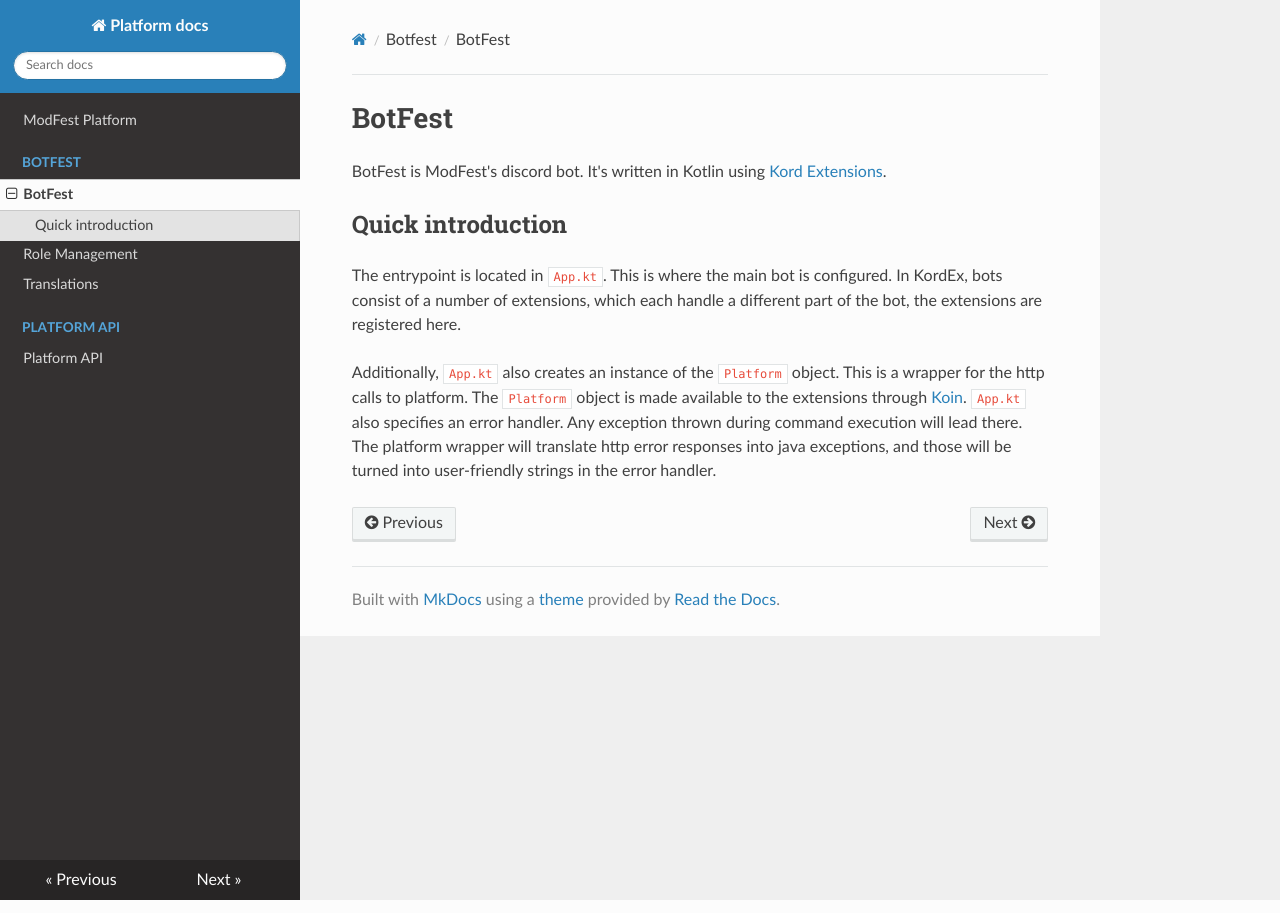
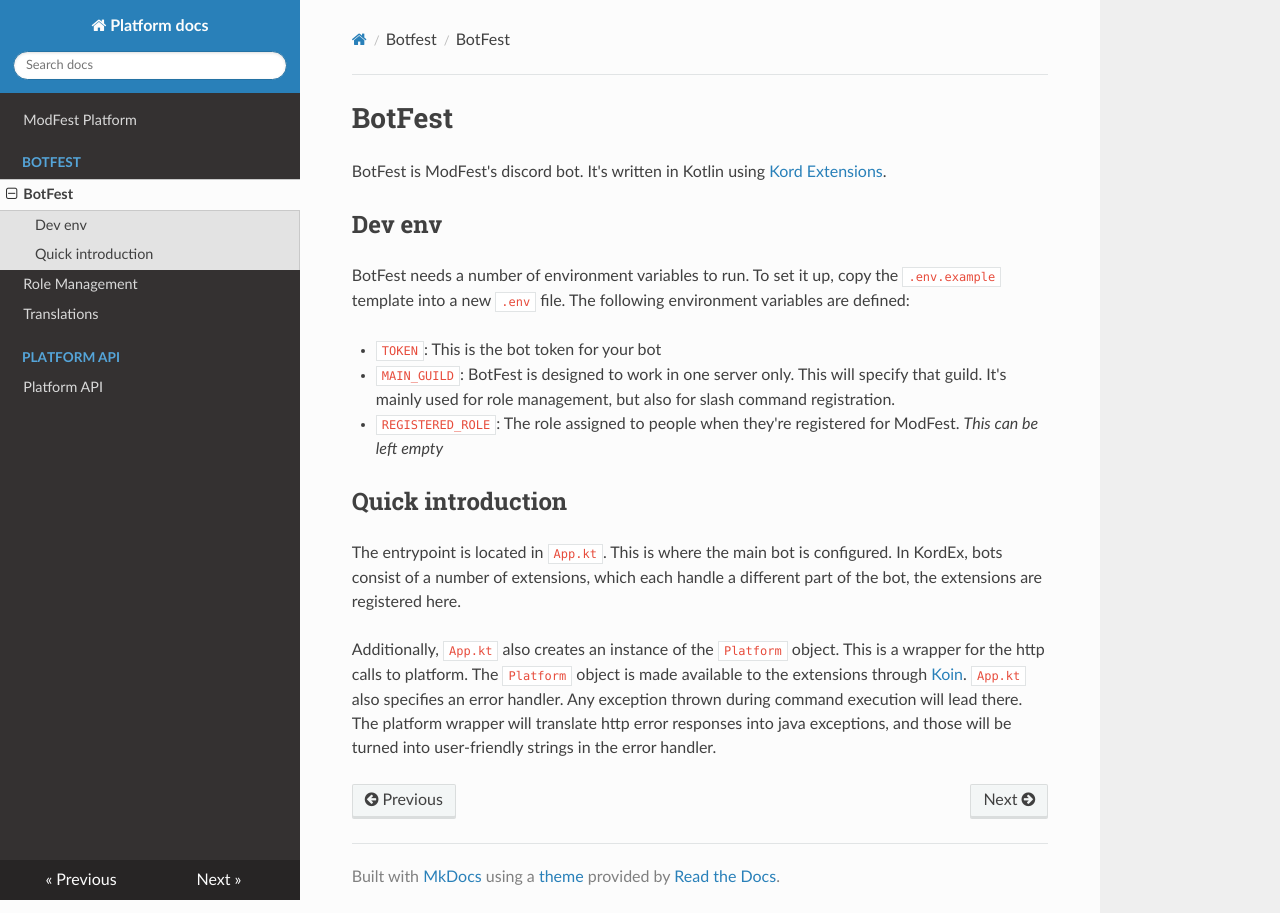
Before and after one commit to ModFest/platform, an MkDocs documentation site: the page built from docs/botfest/about.md, in a window 1280 px wide. Built offline with MkDocs 1.6.1, drawn with Linux system fonts in a browser that asks for light colours; nearby versions of some CDN libraries.

Commit message:
Allow REGISTERED_ROLE to be unset, document BotFest env variables

```diff
--- a/docs/botfest/about.md
+++ b/docs/botfest/about.md
@@ -1,6 +1,15 @@
 # BotFest
 
 BotFest is ModFest's discord bot. It's written in Kotlin using [Kord Extensions](https://kordex.dev/).
+
+## Dev env
+BotFest needs a number of environment variables to run. To set it up, copy the `.env.example` template
+into a new `.env` file. The following environment variables are defined:
+
+* `TOKEN`: This is the bot token for your bot
+* `MAIN_GUILD`: BotFest is designed to work in one server only. This will specify that guild. It's
+  mainly used for role management, but also for slash command registration.
+* `REGISTERED_ROLE`: The role assigned to people when they're registered for ModFest. *This can be left empty*
 
 ## Quick introduction
 The entrypoint is located in `App.kt`. This is where the main bot is configured. In KordEx, bots consist
```
Also changed, not shown: docs/index.md (+3 -1 lines), 3 other files.
